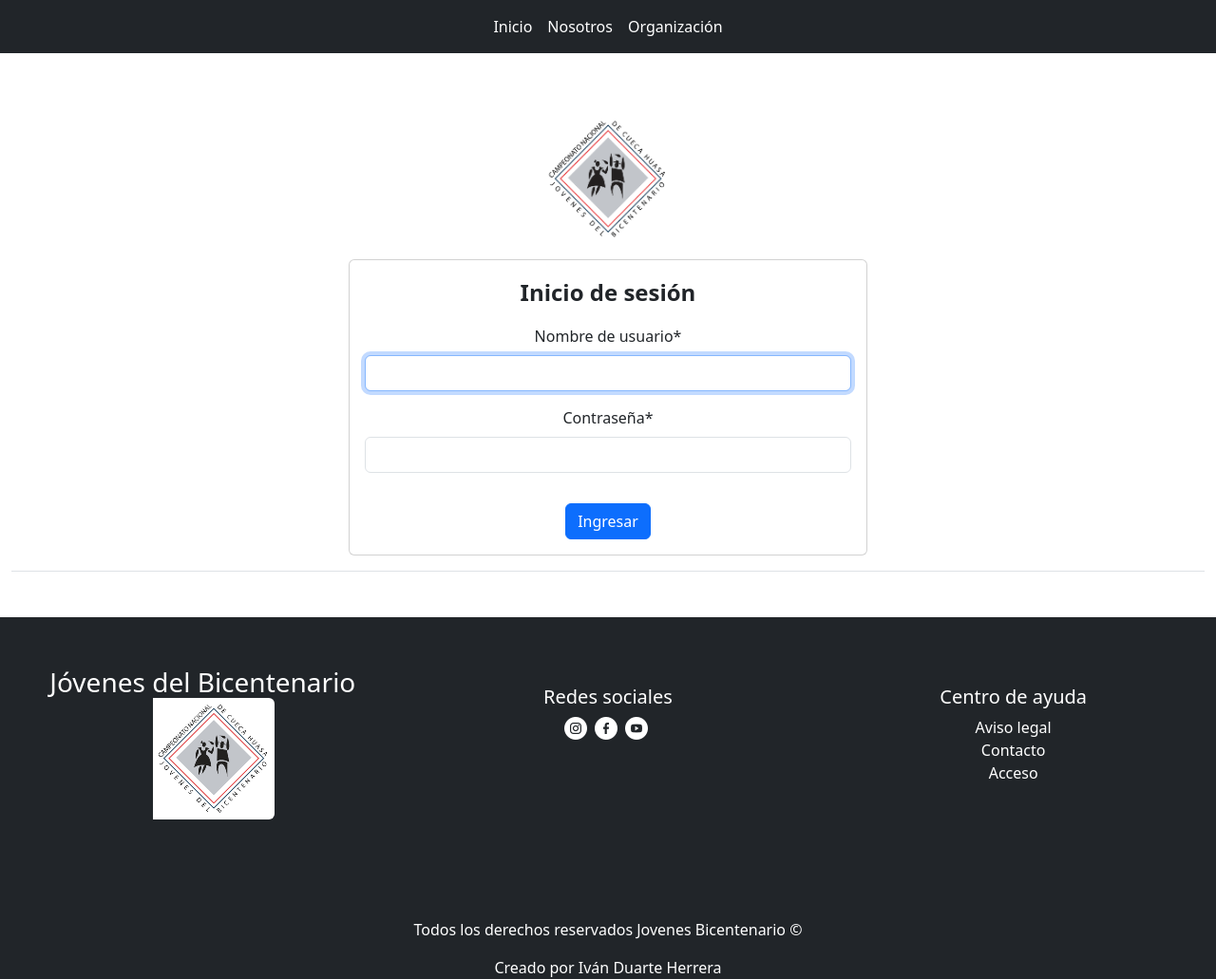
After one commit to Reaien/jdelb, a Django app: page /accounts/login/ in a window 1280 px wide. The commit adds this page. Shown: the whole page at 95% size. Run offline with Django 4.2, Linux system fonts and the light colour scheme; some libraries are stand-ins or nearby versions; some web fonts are replaced.

Commit message:
fixed bugs with login

```diff
--- a/jdelb/settings.py
+++ b/jdelb/settings.py
@@ -53,6 +53,10 @@ INSTALLED_APPS = [
 CRISPY_ALLOWED_TEMPLATE_PACKS = "bootstrap5"
 
 CRISPY_TEMPLATE_PACK = "bootstrap5"
+
+LOGIN_REDIRECT_URL = 'home'
+LOGOUT_REDIRECT_URL = 'home'
+
 
 MIDDLEWARE = [
     'django.middleware.security.SecurityMiddleware',
--- a/jdelb/urls.py
+++ b/jdelb/urls.py
@@ -22,6 +22,7 @@ from django.conf.urls.static import static
 urlpatterns = [
     path('admin/', admin.site.urls),
     path('', include('web.urls')),
+    path('accounts/', include('django.contrib.auth.urls')),
 ]
 
 if settings.DEBUG:
--- a/web/forms.py
+++ b/web/forms.py
@@ -5,6 +5,9 @@ class VotacionForm(forms.Form):
     region_id = forms.IntegerField(widget=forms.HiddenInput())
 
 class NoticiaForm(forms.ModelForm):
+    descripcion = forms.CharField(widget=forms.Textarea(attrs={"style":"height: 150px"}))
+    textoNoticia1 = forms.CharField(widget=forms.Textarea(attrs={"style":"height: 200px"}))
+    textoNoticia2 = forms.CharField(widget=forms.Textarea(attrs={"style":"height: 200px"}))
     class Meta:
         model = Noticia
-        fields = ['titulo', 'descripcion', 'textoNoticia1', 'textoNoticia2', 'imagenEncabezado', 'imagenPrincipal', 'imagenSecundaria']
+        fields = ['titulo', 'descripcion', 'textoNoticia1', 'textoNoticia2', 'imagenPreview', 'imagenPrincipal', 'imagenSecundaria']
--- a/web/models.py
+++ b/web/models.py
@@ -5,9 +5,9 @@ class Noticia(models.Model):
     titulo = models.CharField(max_length=30, null=True)
     fecha = models.DateField(auto_now_add=True, null=True)
     descripcion = models.CharField(max_length=250, null=True)
-    textoNoticia1 = models.CharField(max_length=450, null=True)
-    textoNoticia2 = models.CharField(max_length=450, null=True, blank=True)
-    imagenEncabezado = models.ImageField(upload_to="images", null=True, blank=True)
+    textoNoticia1 = models.CharField(max_length=1250, null=True)
+    textoNoticia2 = models.CharField(max_length=1450, null=True, blank=True)
+    imagenPreview = models.ImageField(upload_to="images", null=True, blank=True)
     imagenPrincipal = models.ImageField(upload_to="images", null=True, blank=True)
     imagenSecundaria = models.ImageField(upload_to="images", null=True, blank=True)
 
--- /dev/null
+++ b/web/templates/registration/login.html
@@ -0,0 +1,27 @@
+{% extends 'web/base.html' %}
+{% load static %}
+{% block contenido_body %}
+{% load crispy_forms_tags %}
+{% load crispy_forms_filters %}
+
+<section class="container pt-5">
+    <div class="row text-center justify-content-center">
+      <div class="col-12 col-md-6">
+        <div class="mt-3 mb-3">
+          <img class="img-fluid w-25" src="{% static 'web/img/logo_login.png' %}" alt="logo">
+        </div>
+        <div class="card">
+          <div class="card-body">
+            <div class="fw-bold fs-4 mb-3">Inicio de sesión</div>
+            <form  method="post">
+              {% csrf_token %}
+              {{form | crispy}}
+              <input class="mt-3 btn btn-primary" type="submit" value="Ingresar">
+            </form>
+          </div>
+        </div>
+      </div>
+    </div>
+  </section>
+
+{% endblock %}
--- a/web/templates/web/base.html
+++ b/web/templates/web/base.html
@@ -28,11 +28,15 @@
 
               <div class="contenedor_navbar collapse navbar-collapse" id="navbarNavAltMarkup">
                 <div class="navbar-nav d-flex mx-auto ">
-                  <a class="nav-link text-white fw-medium" aria-current="page" href="#">Inicio</a>
+                  <a class="nav-link text-white fw-medium" aria-current="page" href="{% url 'home' %}">Inicio</a>
                   <a class="nav-link text-white fw-medium" href="#">Nosotros</a>
                   <a class="nav-link text-white fw-medium" href="#">Organización</a>
-                  <a class="nav-link text-white fw-medium" href="#">Contacto</a>
                 </div>
+                {% if user.is_superuser %}
+                <div>
+                  <a class="fw-medium btn btn-warning" href="{% url 'crearNoticia' %}">Crear Noticia para la web</a>
+                </div>
+                {% endif %}
               </div>
               {% if en_vivo.activar_en_vivo %}
               <img class="img-fluid logo_envivo" src="{% static 'web/img/campeonato_envivo.webp'%}" alt="en_vivo">
@@ -56,7 +60,7 @@
         <footer class="text-center">
             <div class="row pt-5 bg-dark text-white mt-5">
               <div class="col-xs-12 col-md-6 col-lg-4 ">
-                <p class="h3 mt-1">Jovenes del Bicentenario<img class="ps-4 rounded" src="{% static 'web/img/logo navbar.png'%}" alt="logo-pagina"> </p>
+                <p class="h3 mt-1">Jóvenes del Bicentenario<img class="ps-4 rounded" src="{% static 'web/img/logo navbar.png'%}" alt="logo-pagina"> </p>
               </div>
               <div class="col-xs-12 col-md-4 col-lg-4 mt-4 ">
                 <p class="h5">Redes sociales</p>
@@ -65,13 +69,23 @@
                 <a class="me-1" href="https://www.youtube.com/@jov.bicentenario"><img src="{% static 'web/img/youtube.png' %}" alt="logo_youtube"></a>
               </div>
               <div class="col-xs-12 col-md-4 col-lg-4 mt-4">
-                <p class="h5">Términos legales</p>
+                <p class="h5">Centro de ayuda</p>
                 <div>
-                  <a href="#" class="text-white text-decoration-none">Aviso legal</a>
+                  <a href="" class="text-white text-decoration-none">Aviso legal</a>
                 </div>
                 <div>
-                  <a href="#" class="text-white text-decoration-none">Contacto</a>
+                  <a href="" class="text-white text-decoration-none">Contacto</a>
                 </div>
+                {% if user.is_authenticated %}
+                <form action="{% url 'logout' %}" method="post">
+                  {% csrf_token %}
+                  <button class="btn btn-dark text-decoration-none" type="submit">Cerrar sesión</button>
+                </form>
+                {% else %}
+                <div>
+                  <a href="{% url 'login' %}" class="text-white text-decoration-none">Acceso</a>
+                </div>
+                {% endif %}
               </div>
               <div class="pt-5">
                 <p class="h7 pt-5">Todos los derechos reservados Jovenes Bicentenario © </p>
--- a/web/templates/web/crearNoticia.html
+++ b/web/templates/web/crearNoticia.html
@@ -10,13 +10,12 @@
     </section>
 
     <section class="row ">
-        <div class="col-6 mx-auto">
-            <form action="{% url 'crearNoticia' %}" method="POST">
+        <div class="col-5 mx-auto">
+            <form action="{% url 'crearNoticia' %}" method="POST" enctype="multipart/form-data">
                 {% csrf_token %}
                 {{form | crispy }}
 
                 <button type="submit" name="crear_noticia" class="btn btn-warning mt-4 w-25 ">Crear Noticia</button>
-
             </form>
         </div>
 
--- a/web/views.py
+++ b/web/views.py
@@ -186,10 +186,12 @@ def crearNoticia(request):
     }
 
     if request.method == "POST":
-        form = NoticiaForm(request.POST)
+        form = NoticiaForm(data=request.POST, files=request.FILES)
         if form.is_valid():
             messages.success(request, "Noticia creada correctamente.")
             form.save()
+        else:
+            data['form'] = form
 
 
     return render(request, 'web/crearNoticia.html', data)
```
Also changed, not shown: web/templates/web/index.html (+7 -7 lines), db.sqlite3, images/Captura_de_pantalla_2024-01-10_013301_UFwo6S7.png (added), images/Captura_de_pantalla_2024-08-13_154928.png (added), images/Captura_de_pantalla_2024-08-13_154951.png (added), web/migrations/0022_alter_noticia_textonoticia1_and_more.py (added), web/migrations/0023_rename_imagenencabezado_noticia_imagenpreview.py (added), web/static/web/img/banner_titulo_campeonato.png (added), web/static/web/img/logo_login.png (added).
